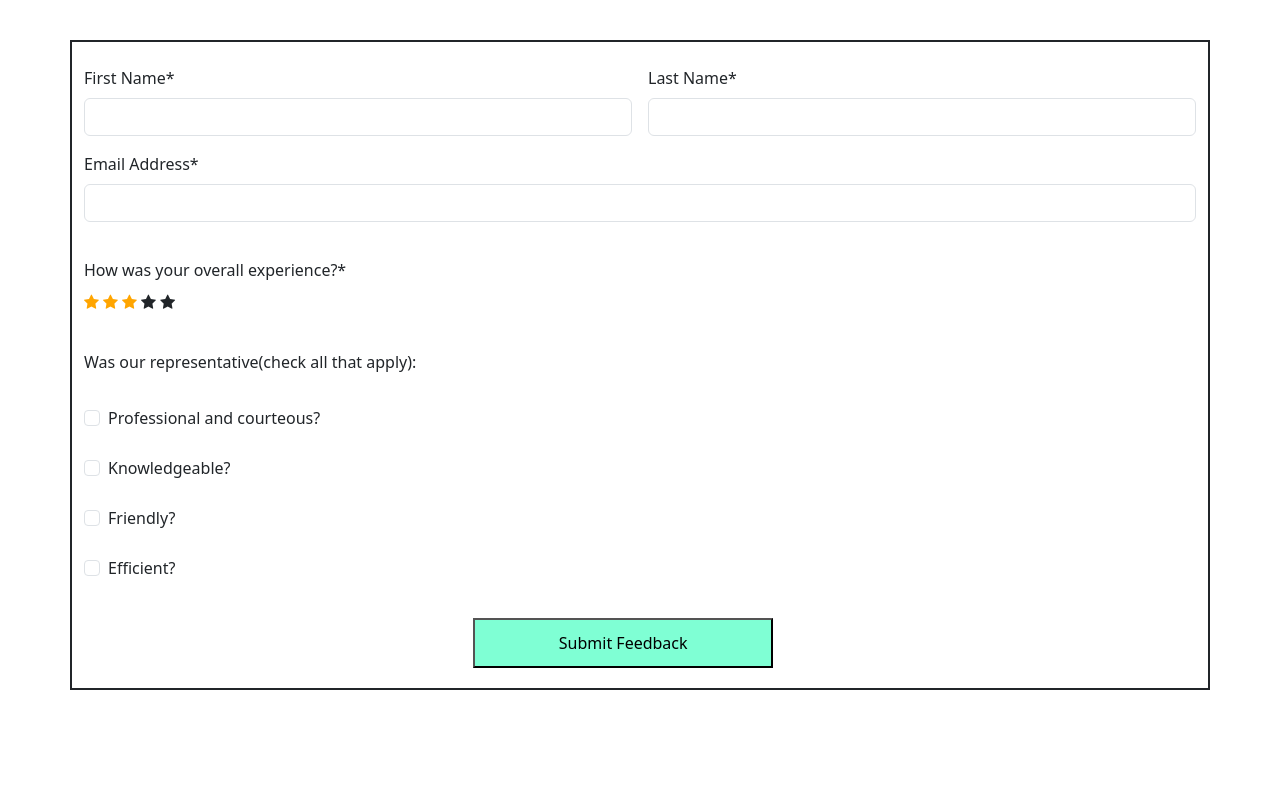
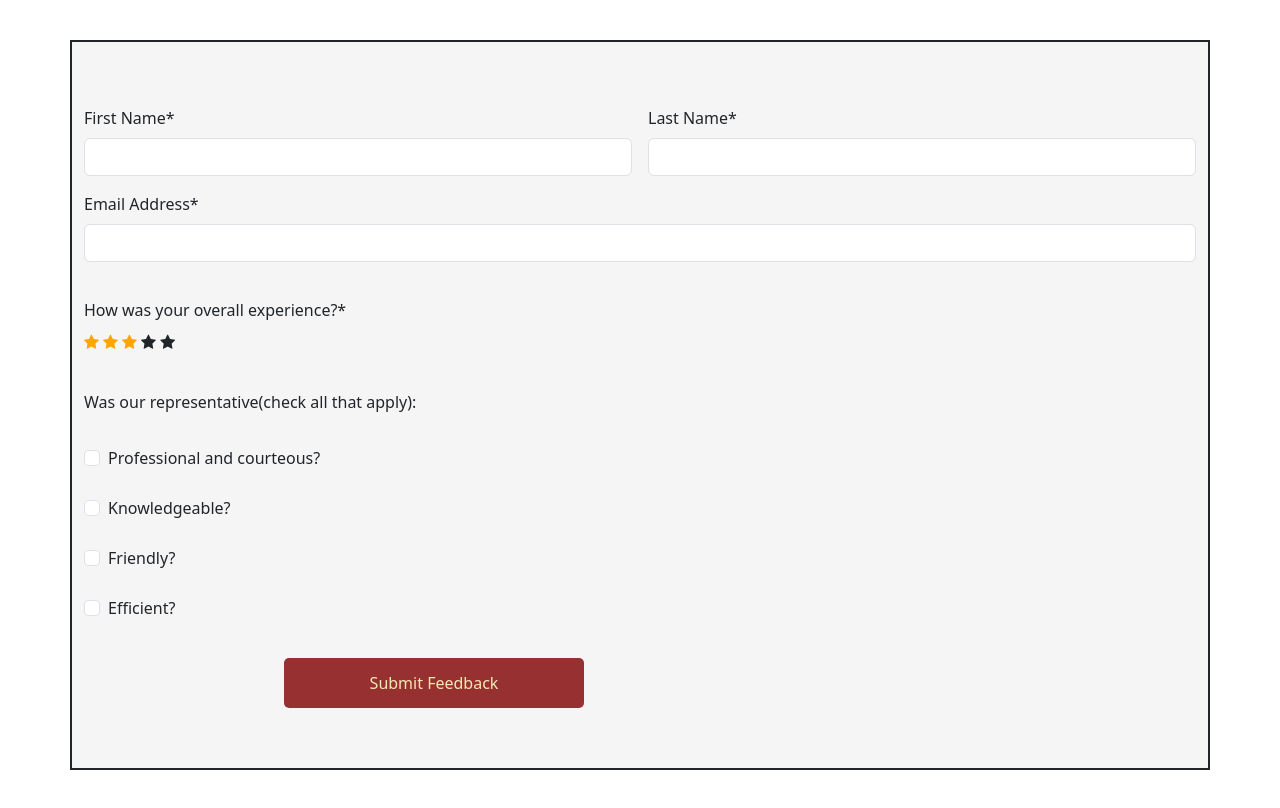
Before and after one commit to Seenumaheshwaran/Survey-Page, a plain HTML site: page index.html in a window 1280 px wide. Drawn offline with nearby package versions, Linux system fonts and the light colour scheme.

Commit message:
style.css

```diff
--- a/css/style.css
+++ b/css/style.css
@@ -9,19 +9,34 @@ img{
     float: left;
 
 }
+.section{
+    width: 800px;
+    padding: 40px;
+    margin: 40px auto;
+}
 .container{
     border: solid 2px;
     margin-top: 2%;
-    width: 300px;
+    width: 700px;
     margin: 40px auto;
+    padding: 40px;
+    background-color:whitesmoke;
 }
 .one{
-    margin-left: 35%;
+    margin-left: 200px;
     width: 300px;
-    background-color: aquamarine;
+    background-color:#973131 ;
+    color: #F5E7B2;
     height: 50px;
+    border: none;
+    border-radius: 5px;
 
 }
 .col-12{
     padding-bottom: 20px;
 }
+
+.one:hover{
+    background-color: #F5E7B2;
+    color: #973131;
+}
```
